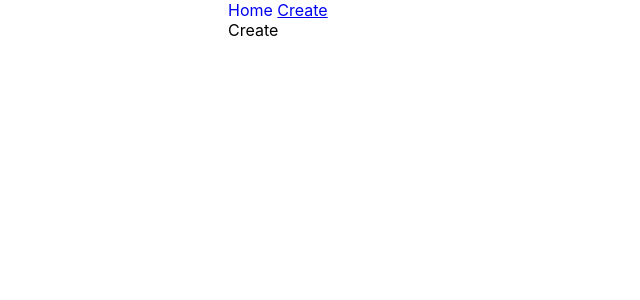
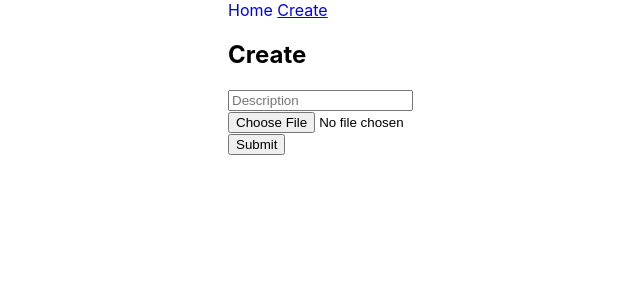
Before and after one commit to ZeeshaanMaudar/photo-sharing-strapi-frontend-react, a React (Create React App) app: page /create in a window 1280 px wide. Shown: the top 300 px of the page, without its empty margins (267-907 px from the left). Built offline with nearby package versions, Linux system fonts and the light colour scheme.

Commit message:
upload file logic

```diff
--- a/src/pages/Create.js
+++ b/src/pages/Create.js
@@ -1,9 +1,43 @@
-import React from 'react'
+import React, { useState } from 'react'
 
 const Create = () => {
+    const [description, setDescription] = useState('');
+    const [file, setFile] = useState(null);
+
+    console.log('file: ', file);
+
+    const handleSubmit = async event => {
+        event.preventDefault();
+
+        const formData = new FormData();
+
+        formData.append('data', JSON.stringify({ description }));
+        formData.append('files.image', file);
+
+        const response = await fetch('http://localhost:1337/posts', {
+            method: 'POST',
+            body: formData
+        });
+
+        const data = await response.json();
+    };
+
     return (
         <div className='Craete'>
-            Create
+            <h2>Create</h2>
+            <form onSubmit={handleSubmit}>
+                <input
+                    placeholder='Description'
+                    value={description}
+                    onChange={event => setDescription(event.target.value)}
+                />
+                <input
+                    type='file'
+                    placeholder='Add a file'
+                    onChange={event => setFile(event.target.files[0])}
+                />
+                <button>Submit</button>
+            </form>
         </div>
     )
 }
```
